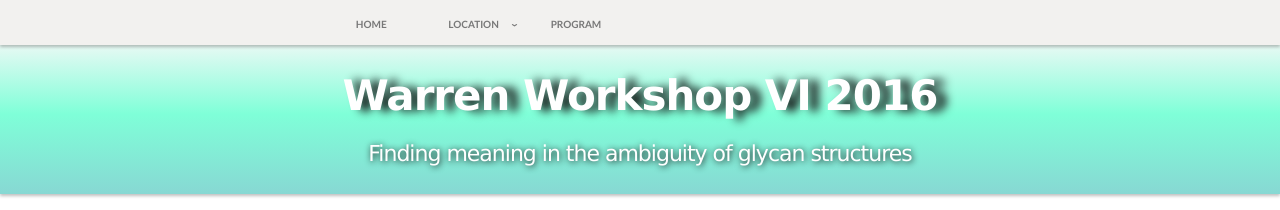
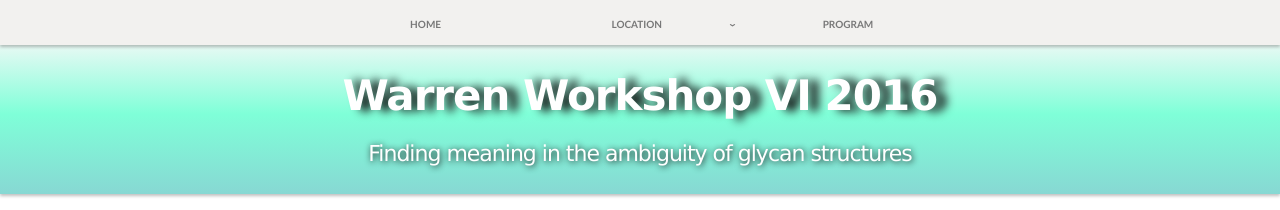
Before and after one commit to yamazakiM/WarrenWorkshop2016, a Jekyll site: the page built from program/index.md, in a window 1280 px wide. Shown: the top 210 px of the page. Built offline with Jekyll 4.4.1, drawn with Linux system fonts in a browser that asks for light colours; nearby versions of some CDN libraries; library files that are not in the unit come from our copies.

Commit message:
Update stylesheet.css

```diff
--- a/stylesheets/stylesheet.css
+++ b/stylesheets/stylesheet.css
@@ -487,7 +487,7 @@ form.workshop > table{
 
 .globalNav_ul li{
   position: relative;
-  width: 16%;
+  width: 33%;
   float: left;
   margin: 0;
   padding: 0;
@@ -911,6 +911,8 @@ h1#project_title, h4#project_theme{
     border-radius:3px 3px 0 0;
 }*/
 
+
+
 /*******************************************************************************
 Small Device Styles
 *******************************************************************************/
@@ -1030,5 +1032,16 @@ section.main-content{
   margin-left: 1px;
   margin-right:1px;
 }
+.br-sp {
+  display:none;
+}
+span.name{
+  padding-left: 0px;
+}
+span.abstractTitle{
+  padding-left: 0px;
+}
+
+
 
 /* スマホ向けここまで */ }
```
